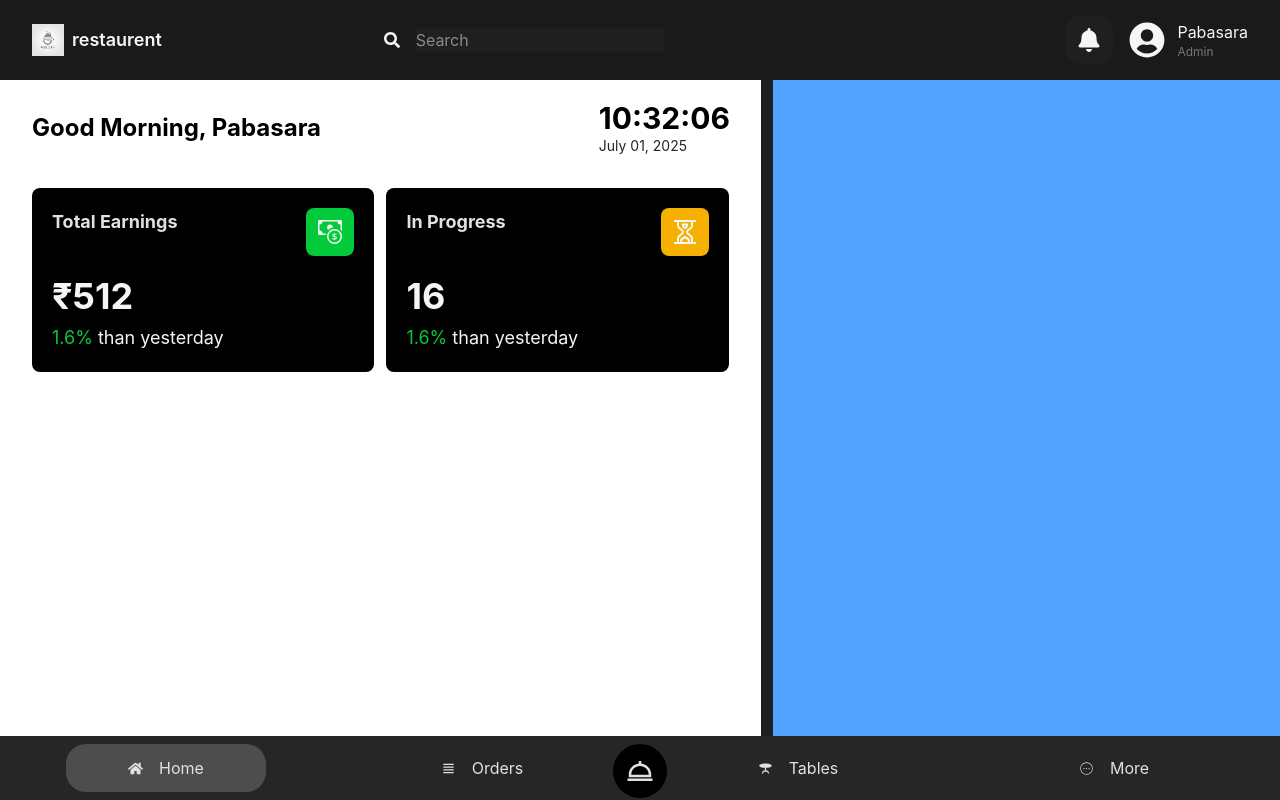
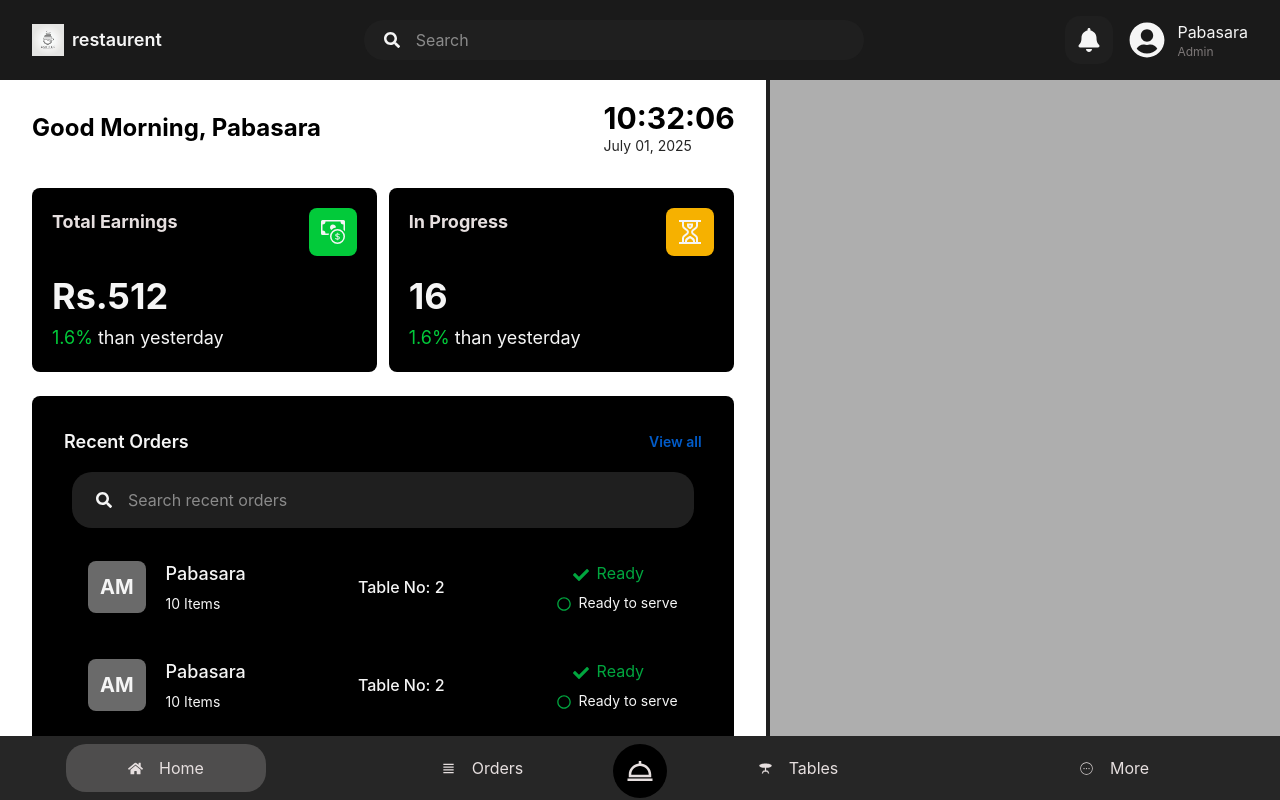
Before and after one commit to pabasaraashen/Pos-system, a React (Vite) app in the folder pos-frontend/: page / in a window 1280 px wide. Built offline with nearby package versions, Linux system fonts and the light colour scheme.

Commit message:
update Orderlist.jsx, RecentOrder.jsx files

```diff
--- a/pos-frontend/src/components/home/Card1.jsx
+++ b/pos-frontend/src/components/home/Card1.jsx
@@ -9,7 +9,7 @@ const Card1 = ({title, icon, number, footerNum}) => {
         </div>
         <div>
            <h1 className='text-[#f5f5f5] text-4xl font-bold mt-5'>{
-              title === "Total Earnings" ? `₹${number}` : number}</h1>
+              title === "Total Earnings" ? `Rs.${number}` : number}</h1>
             <h1 className='text-[#f5f5f5] text-lg mt-2'><span className='text-[#02ca3a]'>{footerNum}%</span> than yesterday</h1>
         </div>
     </div>
--- /dev/null
+++ b/pos-frontend/src/components/home/Orderlist.jsx
@@ -0,0 +1,26 @@
+import React from 'react';
+import { FaCheck } from "react-icons/fa";
+import { FaRegCircle } from "react-icons/fa";
+
+const Orderlist = () => {
+  return (
+    <div className="flex items-center gap-5 mb-3 p-4">
+      <button className='bg-[#6a6a6a] p-3 text-xl font-bold text-[#f5f5f5] rounded-lg'>AM</button>
+      <div className='flex items-center justify-between w-[100%]'>
+        <div className='flex flex-col items-star gap-1.5'>
+            <h1 className=' text-[#f5f5f5] text-lg font-medium'>Pabasara</h1>
+            <p className=' text-[#f5f5f5] text-sm'>10 Items</p>
+        </div>
+        <div>
+            <h1 className='text-[#f5f5f5] font-medium'>Table No: 2</h1>
+        </div>
+        <div className='flex flex-col items-star gap-2'>
+            <p className=' text-green-600 px-4'><FaCheck className='inline mr-2' />Ready</p>
+            <p className='text-[#f5f5f5] text-sm'><FaRegCircle className='inline mr-2 text-green-600' />Ready to serve</p>
+        </div>
+      </div>
+    </div>
+  )
+}
+
+export default Orderlist
--- /dev/null
+++ b/pos-frontend/src/components/home/RecentOrder.jsx
@@ -0,0 +1,38 @@
+import React from 'react';
+import { FaSearch } from "react-icons/fa";
+import Orderlist from "./Orderlist";
+
+const RecentOrder = () => {
+  return (
+    <div className='px-8 mt-6'>
+         <div className='bg-[#000000] w-full h-[450px] rounded-lg p-4'>
+           <div className="flex justify-between items-center text-[#f5f5f5] p-4">
+               <h1 className="text-lg font-semibold">Recent Orders</h1>
+               <a href="#" className="text-[#025cca] text-sm font-semibold">View all</a>
+           </div>
+
+            {/*search bar*/}
+            <div className="flex items-center gap-4 bg-[#1f1f1f] rounded-[20px] px-6 py-4 mx-6">
+             <FaSearch className="text-[#f5f5f5]" />
+                 <input
+                 type="text"
+                 placeholder="Search recent orders"
+                 className="bg-[#1f1f1f] outline-none text-[#f5f5f5]"
+                 />
+            </div>
+
+            {/*order lists*/}
+            <div className='mt-4 px-6 overflow-y-scroll h-[300px]'>
+            <Orderlist/>
+            <Orderlist/>
+            <Orderlist/>
+            <Orderlist/>
+            <Orderlist/>
+            <Orderlist/>
+            </div>
+        </div>
+    </div>
+  )
+}
+
+export default RecentOrder
--- a/pos-frontend/src/components/shared/Header.jsx
+++ b/pos-frontend/src/components/shared/Header.jsx
@@ -15,7 +15,7 @@ const Header = () => {
      </div>
 
      {/*search bar*/}
-     <div className="flex items-center gap-4 bg-[#1a1a1a] rounded-[20px] px-5 py-2 w-[500px]">
+     <div className="flex items-center gap-4 bg-[#1f1f1f] rounded-[20px] px-5 py-2 w-[500px]">
         <FaSearch className="text-[#f5f5f5]" />
         <input
          type="text"
--- a/pos-frontend/src/pages/Home.jsx
+++ b/pos-frontend/src/pages/Home.jsx
@@ -1,13 +1,14 @@
-import React from 'react'
-import Bottomnavbar from '../components/Bottomnavbar'
-import Greatings from '../components/home/Greatings'
-import Card1 from '../components/home/Card1'
+import React from 'react';
+import Bottomnavbar from '../components/Bottomnavbar';
+import Greatings from '../components/home/Greatings';
+import Card1 from '../components/home/Card1';
+import RecentOrder from '../components/home/RecentOrder';
 import { BsCashCoin } from "react-icons/bs";
 import { GrInProgress } from "react-icons/gr";
 
 const Home = () => {
   return (
-    <section className='bg-[#1f1f1f] h-[calc(100vh-5rem)] overflow-hidden flex gap-3'>
+    <section className='bg-[#1f1f1f] h-[calc(100vh-5rem)] overflow-hidden flex gap-1'>
        {/*left*/}
        <div className='flex-[3] bg-[#ffffff]'>
         <Greatings/>
@@ -15,10 +16,11 @@ const Home = () => {
             <Card1 title="Total Earnings" icon={<BsCashCoin/>} number={512} footerNum={1.6}/>
             <Card1 title="In Progress" icon={<GrInProgress />} number={16} footerNum={1.6} />
         </div>
+        <RecentOrder/>
        </div>
 
        {/*right*/}
-       <div className='flex-[2] bg-blue-400'></div>
+       <div className='flex-[2] bg-[#aeaeae]'></div>
        <Bottomnavbar/>
     </section>
   )
```
